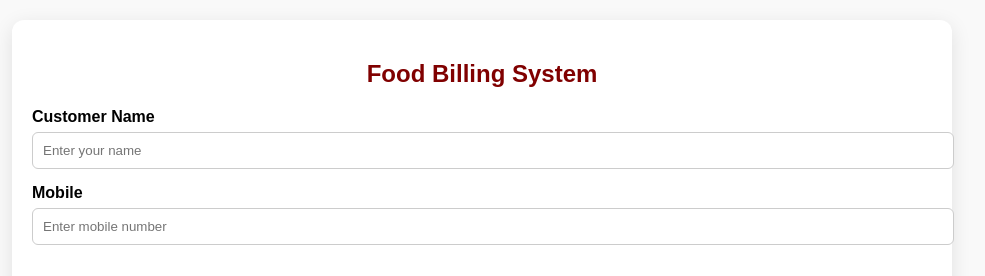
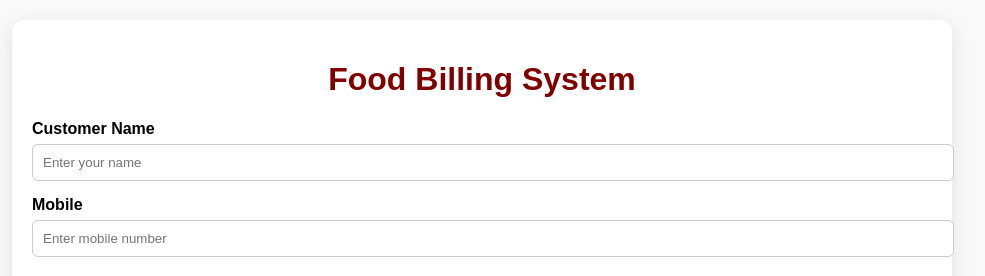
Before and after one commit to Rahmansharuk/Food-Billing-System, a plain HTML site: page index.html in a window 1280 px wide. Shown: the top 276 px of the page, without its empty margins (158-1143 px from the left). Drawn offline with Linux system fonts and the light colour scheme.

Commit message:
Updated food order form UI

```diff
--- a/index.html
+++ b/index.html
@@ -3,6 +3,8 @@
 <head>
   <meta charset="UTF-8">
   <meta name="viewport" content="https://cdn-icons-png.flaticon.com/512/2771/2771406.png">
+  <meta name="description" content="Responsive food billing system project with meal selection, add-ons, and order summary. Perfect for beginners learning HTML, CSS, and JavaScript.">
+  <meta name="keywords" content="Food Billing System, Online Food Ordering, Food Order Form Project, HTML CSS JavaScript Project">
   <link rel="icon" href="https://encrypted-tbn0.gstatic.com/images?q=tbn:ANd9GcTzneD9VMRfIAWL04BWdDWvBAPmfcyqPj5Ivw&s">
   <title>Food Order Form</title>
   <style>
@@ -22,7 +24,7 @@
       box-shadow: 0 5px 20px rgba(0,0,0,0.1);
     }
 
-    h2 {
+    h1 {
       text-align: center;
       color: maroon;
     }
@@ -149,7 +151,7 @@
 <body>
   <div class="container">
     <div id="orderForm">
-      <h2>Food Billing System</h2>
+      <h1>Food Billing System</h1>
 
       <label>Customer Name</label>
       <input type="text" id="txtName" placeholder="Enter your name">
```
